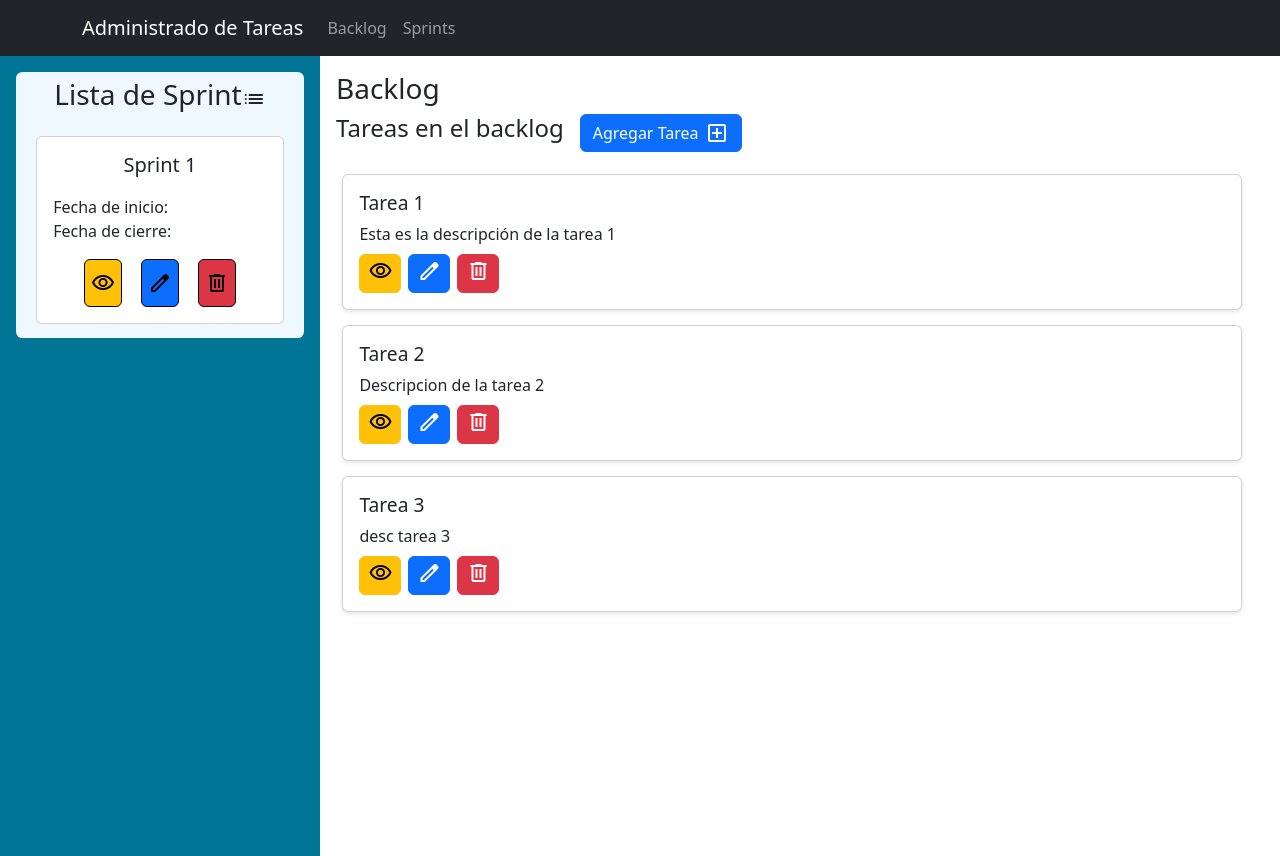
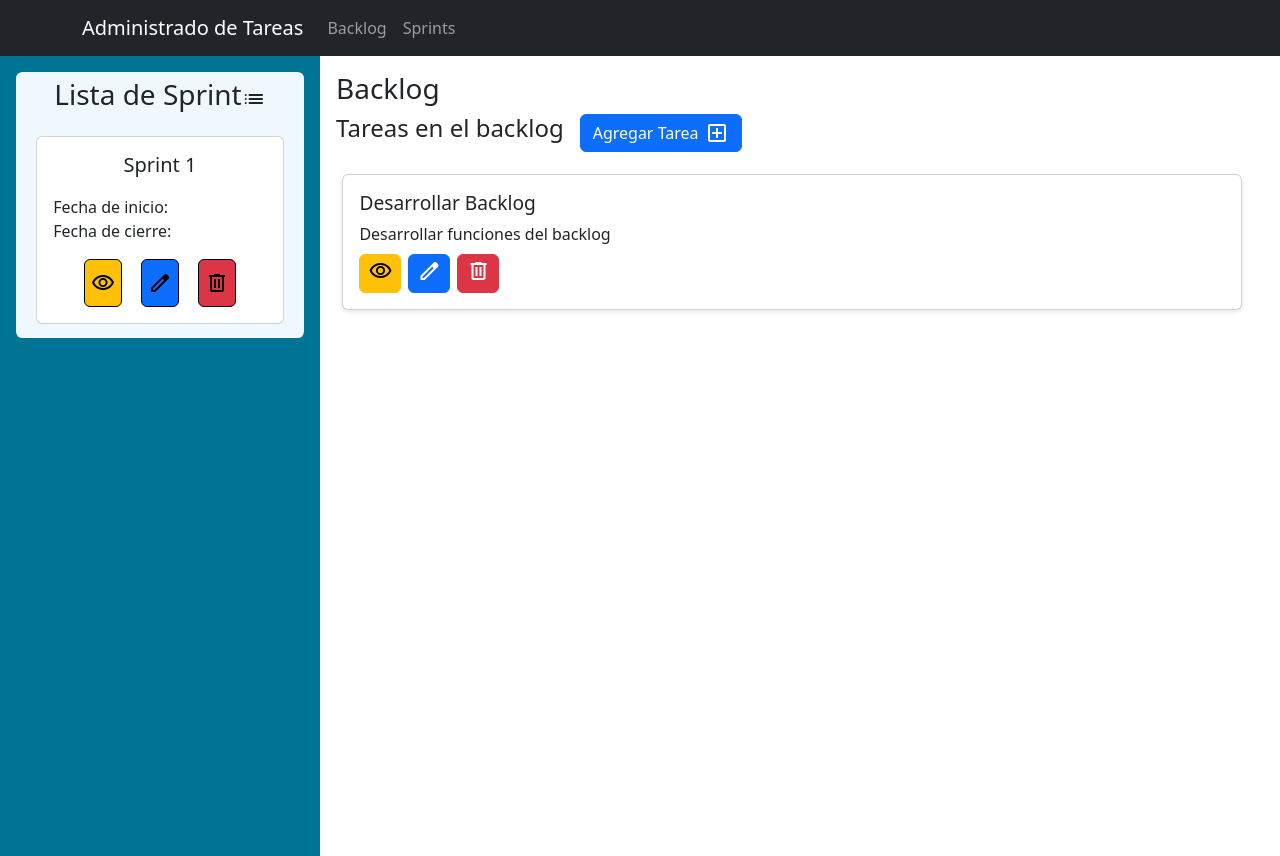
Before and after one commit to LautiTejada/TodoList, a React (Vite) app in the folder todoList/: page / in a window 1280 px wide. Shown: the top 856 px of the page. Built offline with nearby package versions, Linux system fonts and the light colour scheme.

Commit message:
Funcion eliminarTarea funcionando, ajajaja que capo soy

```diff
--- a/todoList/db.json
+++ b/todoList/db.json
@@ -1,23 +1,9 @@
 {
   "tareas": [
     {
-      "id": 1,
-      "titulo": "Tarea 1",
-      "descripcion": "Esta es la descripción de la tarea 1",
-      "fecha": "2022-01-01",
-      "estado": "pendiente"
-    },
-    {
-      "id": "1744062619910",
-      "titulo": "Tarea 2",
-      "descripcion": "Descripcion de la tarea 2",
-      "fechaLimite": "2025-04-16",
-      "status": "backlog"
-    },
-    {
-      "id": "1744063315494",
-      "titulo": "Tarea 3",
-      "descripcion": "desc tarea 3",
+      "id": "1744065779450",
+      "titulo": "Desarrollar Backlog",
+      "descripcion": "Desarrollar funciones del backlog",
       "fechaLimite": "2025-04-30",
       "status": "backlog"
     }
--- a/todoList/src/components/CardTarea/CardTarea.tsx
+++ b/todoList/src/components/layouts/ui/CardTarea/CardTarea.tsx
@@ -1,12 +1,15 @@
 import { useState } from "react";
 import { Card, Button, ButtonGroup } from "react-bootstrap";
-import { taskStore } from "../../store/todoStore";
-import { ITarea } from "../../types/ITodo";
+import { taskStore } from "../../../../store/todoStore";
+import { ITarea } from "../../../../types/ITodo";
 import styles from "./CardTarea.module.css";
-import { ModalVerTarea } from "../modals/ModalVerTarea/ModalVerTarea";
+import { ModalVerTarea } from "../../../modals/ModalVerTarea/ModalVerTarea";
+import Swal from "sweetalert2";
+import { eliminarTareaById } from "../../../../http/todoList";
 
 export const CardTarea = () => {
   const tareas = taskStore((state) => state.tareas);
+  const eliminarUnaTarea = taskStore((state) => state.eliminarUnaTarea);
 
   const [modalShow, setModalShow] = useState(false);
   const [tareaSeleccionada, setTareaSeleccionada] = useState<ITarea | null>(
@@ -23,6 +26,29 @@ export const CardTarea = () => {
     setTareaSeleccionada(null);
   };
 
+  const handleEliminarTarea = async (id: string) => {
+    const resultado = await Swal.fire({
+      title: "¿Estás seguro?",
+      text: "¡Esta acción no se puede deshacer!",
+      icon: "warning",
+      showCancelButton: true,
+      confirmButtonColor: "#d33",
+      cancelButtonColor: "#3085d6",
+      confirmButtonText: "Sí, eliminar",
+      cancelButtonText: "Cancelar",
+    });
+
+    if (resultado.isConfirmed) {
+      try {
+        await eliminarTareaById(id); // eliminar de la API/db.json
+        eliminarUnaTarea(id); // eliminar del store
+        Swal.fire("¡Eliminada!", "La tarea ha sido eliminada.", "success");
+      } catch (error) {
+        Swal.fire("Error", "No se pudo eliminar la tarea.", "error");
+        console.error(error);
+      }
+    }
+  };
   return (
     <div className={styles.tareasContainer}>
       {tareas.map((tarea: ITarea) => (
@@ -45,7 +71,12 @@ export const CardTarea = () => {
                 <Button variant="primary" size="sm" className="rounded-2">
                   <span className="material-symbols-outlined">edit</span>
                 </Button>
-                <Button variant="danger" size="sm" className="rounded-2">
+                <Button
+                  variant="danger"
+                  size="sm"
+                  className="rounded-2"
+                  onClick={() => handleEliminarTarea(tarea.id)}
+                >
                   <span className="material-symbols-outlined">delete</span>
                 </Button>
               </ButtonGroup>
--- a/todoList/src/components/screens/BacklogScreen/BacklogScreen.tsx
+++ b/todoList/src/components/screens/BacklogScreen/BacklogScreen.tsx
@@ -1,5 +1,5 @@
 import { Button } from "react-bootstrap";
-import { CardTarea } from "../../CardTarea/CardTarea";
+import { CardTarea } from "../../layouts/ui/CardTarea/CardTarea";
 import { Header } from "../../layouts/Header/Header";
 import { Home } from "../../layouts/Home/Home";
 import styles from "./BacklogScreen.module.css";
```
Also changed, not shown: todoList/src/components/layouts/ui/CardTarea/CardTarea.module.css (renamed from todoList/src/components/CardTarea/CardTarea.module.css).
